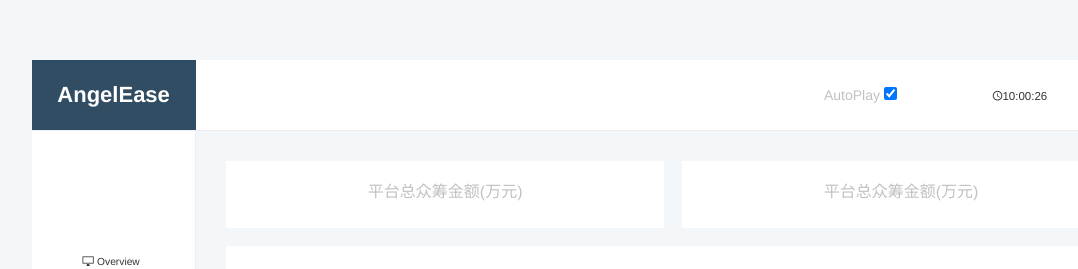
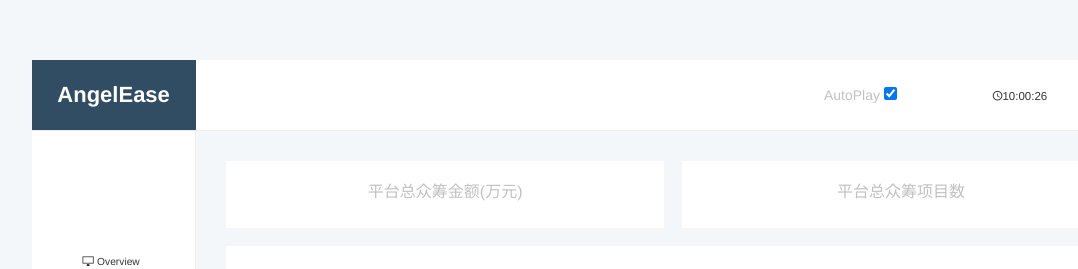
Before and after one commit to spirityy/ae-dashboard, a Vue app: page /projects#/overview in a window 1280 px wide. Shown: the top 269 px of the page, without its empty margins (64-1142 px from the left). Built offline with nearby package versions, Linux system fonts and the light colour scheme; no server answers.

Commit message:
fix label text

```diff
--- a/src/components/Overview/Overview.vue
+++ b/src/components/Overview/Overview.vue
@@ -70,7 +70,7 @@
         </div>
         <div class="board overview-top">
             <div class="lbl">
-                平台总众筹金额(万元)
+                平台总众筹项目数
             </div>
             <div class="val">
                 {{projects_num}}
```
